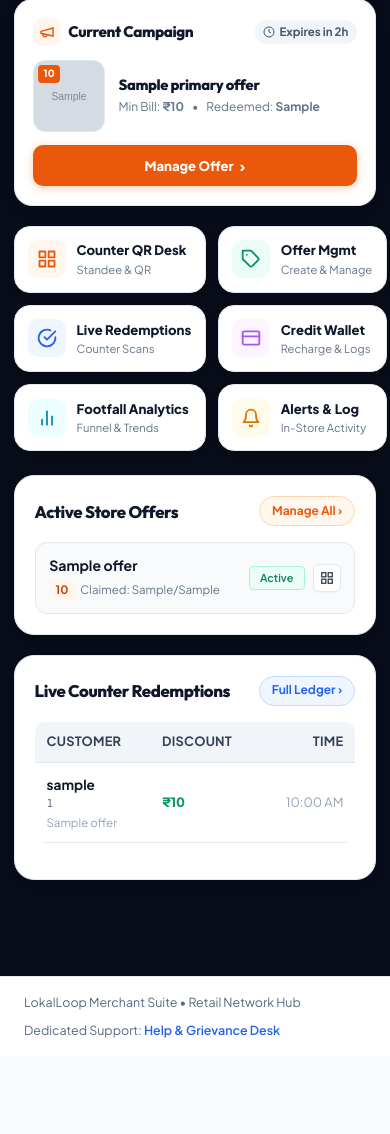
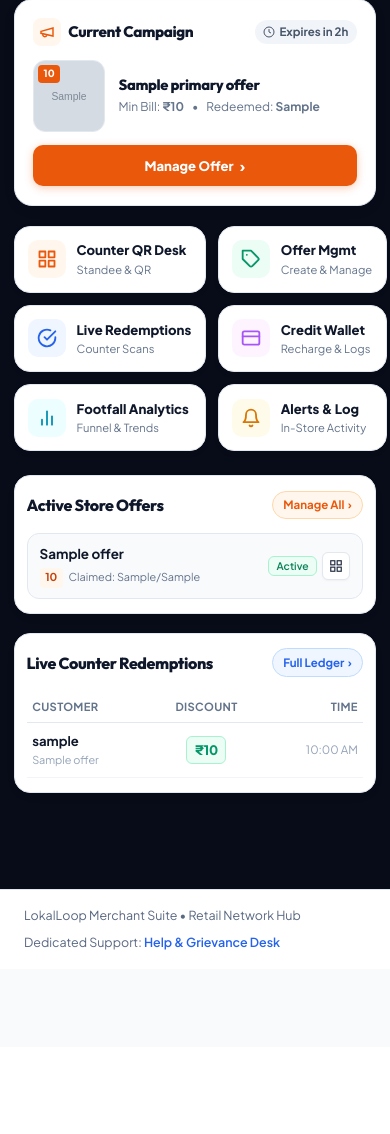
Before and after one commit to vikiprobus/Lokalloop_New, a Django app: template templates/seller/dashboard.html in a window 390 px wide. Shown: the part 1062-2196 px from the top of the page. After the commit the page ends 2012 px from the top, so only its background shows below. Run offline with Django 5.2, Linux system fonts and the light colour scheme; the template is opened without the code that fills it: most values are stand-ins (such as "Sample title", 1, 10 or a date in 2020); grey boxes marked "Sample" are stand-in pictures.

Commit message:
Enhance merchant dashboard feed responsive layout, add Google/Carto tiles with Redraw Map button, and optimize mobile padding

```diff
--- a/templates/base/seller_base.html
+++ b/templates/base/seller_base.html
@@ -29,6 +29,13 @@
       width: 100%;
     }
 
+    .portal-content-body {
+      padding: 1.25rem 1.5rem;
+      width: 100%;
+      max-width: 100%;
+      box-sizing: border-box;
+      overflow-x: hidden;
+    }
     .portal-main {
       flex: 1;
       display: flex;
@@ -219,6 +226,9 @@
     }
 
     @media (max-width: 768px) {
+      .portal-content-body {
+        padding: 0.85rem 0.65rem 4.5rem !important;
+      }
       body {
         padding-bottom: calc(78px + env(safe-area-inset-bottom, 8px)) !important;
       }
@@ -482,7 +492,7 @@
       {% endif %}
 
       <!-- Content Body -->
-      <div style="padding: 1.25rem 1.5rem; flex: 1;">
+      <div class="portal-content-body" style="flex: 1;">
         {% block content %}{% endblock %}
       </div>
 
--- a/templates/seller/dashboard.html
+++ b/templates/seller/dashboard.html
@@ -312,40 +312,128 @@
   .seller-split-feed-grid {
     display: grid;
     grid-template-columns: 1fr;
-    gap: 1.25rem;
+    gap: 1.15rem;
     margin-bottom: 2rem;
+    width: 100%;
+    box-sizing: border-box;
   }
   @media (min-width: 992px) {
     .seller-split-feed-grid {
       grid-template-columns: 1fr 1fr;
+      gap: 1.5rem;
     }
+  }
+  .seller-feed-card {
+    background: #ffffff;
+    border: 1px solid #e2e8f0;
+    border-radius: 18px;
+    padding: 1.15rem;
+    box-shadow: 0 4px 15px -3px rgba(0, 0, 0, 0.04);
+    box-sizing: border-box;
+    width: 100%;
+    max-width: 100%;
+    min-width: 0;
+    overflow: hidden;
+  }
+  @media (max-width: 768px) {
+    .seller-feed-card {
+      padding: 0.9rem 0.75rem;
+      border-radius: 16px;
+    }
+  }
+  .seller-feed-header {
+    display: flex;
+    align-items: center;
+    justify-content: space-between;
+    gap: 0.5rem;
+    margin-bottom: 0.85rem;
+    width: 100%;
+    box-sizing: border-box;
+  }
+  .seller-feed-title {
+    font-size: 1rem;
+    font-weight: 800;
+    color: #0f172a;
+    font-family: 'Outfit', sans-serif;
+    margin: 0;
+    white-space: nowrap;
+    overflow: hidden;
+    text-overflow: ellipsis;
+  }
+  .seller-feed-btn {
+    font-size: 0.72rem;
+    font-weight: 700;
+    padding: 0.28rem 0.65rem;
+    border-radius: 9999px;
+    text-decoration: none;
+    white-space: nowrap;
+    flex-shrink: 0;
+    display: inline-flex;
+    align-items: center;
+    gap: 0.2rem;
+  }
+  .active-offer-item {
+    padding: 0.65rem 0.75rem;
+    background: #f8fafc;
+    border: 1px solid #e2e8f0;
+    border-radius: 12px;
+    display: flex;
+    align-items: center;
+    justify-content: space-between;
+    gap: 0.5rem;
+    box-sizing: border-box;
+    width: 100%;
+    min-width: 0;
+  }
+  .active-offer-info {
+    flex: 1;
+    min-width: 0;
+    overflow: hidden;
+  }
+  .active-offer-title {
+    font-weight: 700;
+    font-size: 0.84rem;
+    color: #0f172a;
+    white-space: nowrap;
+    overflow: hidden;
+    text-overflow: ellipsis;
+    display: block;
+  }
+  .active-offer-meta {
+    font-size: 0.7rem;
+    color: #64748b;
+    margin-top: 0.15rem;
+    display: flex;
+    align-items: center;
+    gap: 0.35rem;
+    flex-wrap: wrap;
   }
 </style>
 <div class="seller-split-feed-grid">
 
   <!-- Live Active Offers -->
-  <div style="background: #ffffff; border: 1px solid #e2e8f0; border-radius: 20px; padding: 1.25rem; box-shadow: 0 4px 15px -3px rgba(0, 0, 0, 0.04);">
-    <div style="display: flex; align-items: center; justify-content: space-between; gap: 0.5rem; margin-bottom: 1rem; flex-wrap: wrap;">
-      <h3 style="font-size: 1.05rem; font-weight: 800; color: #0f172a; font-family: 'Outfit', sans-serif; margin: 0;">
+  <div class="seller-feed-card">
+    <div class="seller-feed-header">
+      <h3 class="seller-feed-title">
         Active Store Offers
       </h3>
-      <a href="/seller/offers/" style="font-size: 0.75rem; font-weight: 700; color: #ea580c; background: #fff7ed; border: 1px solid #fed7aa; padding: 0.3rem 0.75rem; border-radius: 9999px; text-decoration: none; white-space: nowrap;">
+      <a href="/seller/offers/" class="seller-feed-btn" style="color: #ea580c; background: #fff7ed; border: 1px solid #fed7aa;">
         <span>Manage All</span> &rsaquo;
       </a>
     </div>
 
-    <div style="display: flex; flex-direction: column; gap: 0.65rem;">
+    <div style="display: flex; flex-direction: column; gap: 0.6rem; width: 100%; box-sizing: border-box;">
       {% for offer in active_offers %}
-        <div style="padding: 0.75rem 0.85rem; background: #f8fafc; border: 1px solid #e2e8f0; border-radius: 12px; display: flex; align-items: center; justify-content: space-between; gap: 0.65rem;">
-          <div style="min-width: 0;">
-            <div style="font-weight: 700; font-size: 0.88rem; color: #0f172a; white-space: nowrap; overflow: hidden; text-overflow: ellipsis;">{{ offer.title }}</div>
-            <div style="font-size: 0.72rem; color: #64748b; margin-top: 0.15rem; display: flex; align-items: center; gap: 0.35rem; flex-wrap: wrap;">
-              <span style="background: #fff7ed; color: #c2410c; padding: 0.1rem 0.4rem; border-radius: 4px; font-weight: 700;">{{ offer.discount_display }}</span>
-              <span>Claimed: {{ offer.current_redemptions }}/{{ offer.max_redemptions }}</span>
+        <div class="active-offer-item">
+          <div class="active-offer-info">
+            <span class="active-offer-title">{{ offer.title }}</span>
+            <div class="active-offer-meta">
+              <span style="background: #fff7ed; color: #c2410c; padding: 0.1rem 0.35rem; border-radius: 4px; font-weight: 700; font-size: 0.68rem;">{{ offer.discount_display }}</span>
+              <span style="font-size: 0.68rem;">Claimed: {{ offer.current_redemptions }}/{{ offer.max_redemptions }}</span>
             </div>
           </div>
-          <div class="d-flex gap-1 align-center flex-shrink-0">
-            <span class="badge badge-success" style="font-size: 0.68rem;">Active</span>
+          <div style="display: flex; align-items: center; gap: 0.35rem; flex-shrink: 0;">
+            <span class="badge badge-success" style="font-size: 0.65rem; padding: 0.15rem 0.45rem; border-radius: 6px;">Active</span>
             <a href="/seller/qr/?offer={{ offer.id }}" class="btn btn-outline btn-sm" style="width: 28px; height: 28px; padding: 0; display: inline-flex; align-items: center; justify-content: center; border-radius: 6px;" title="View Counter QR">
               <svg width="14" height="14" viewBox="0 0 24 24" fill="none" stroke="currentColor" stroke-width="2"><rect x="3" y="3" width="7" height="7"/><rect x="14" y="3" width="7" height="7"/><rect x="14" y="14" width="7" height="7"/><rect x="3" y="14" width="7" height="7"/></svg>
             </a>
@@ -358,43 +446,44 @@
   </div>
 
   <!-- Recent Redemptions Stream -->
-  <div style="background: #ffffff; border: 1px solid #e2e8f0; border-radius: 20px; padding: 1.25rem; box-shadow: 0 4px 15px -3px rgba(0, 0, 0, 0.04);">
-    <div style="display: flex; align-items: center; justify-content: space-between; gap: 0.5rem; margin-bottom: 1rem; flex-wrap: wrap;">
-      <h3 style="font-size: 1.05rem; font-weight: 800; color: #0f172a; font-family: 'Outfit', sans-serif; margin: 0;">
+  <div class="seller-feed-card">
+    <div class="seller-feed-header">
+      <h3 class="seller-feed-title">
         Live Counter Redemptions
       </h3>
-      <a href="/seller/redemptions/" style="font-size: 0.75rem; font-weight: 700; color: #2563eb; background: #eff6ff; border: 1px solid #bfdbfe; padding: 0.3rem 0.75rem; border-radius: 9999px; text-decoration: none; white-space: nowrap;">
+      <a href="/seller/redemptions/" class="seller-feed-btn" style="color: #2563eb; background: #eff6ff; border: 1px solid #bfdbfe;">
         <span>Full Ledger</span> &rsaquo;
       </a>
     </div>
 
-    <div class="table-responsive">
-      <table class="table" style="font-size: 0.82rem; width: 100%; border-collapse: collapse;">
+    <div style="width: 100%; overflow-x: auto; -webkit-overflow-scrolling: touch; box-sizing: border-box;">
+      <table style="width: 100%; font-size: 0.82rem; border-collapse: collapse; min-width: 260px;">
         <thead>
-          <tr style="border-bottom: 1px solid #e2e8f0; color: #64748b; font-size: 0.72rem; text-transform: uppercase;">
-            <th style="padding: 0.5rem 0.4rem; text-align: left;">Customer</th>
-            <th style="padding: 0.5rem 0.4rem; text-align: left;">Discount</th>
-            <th style="padding: 0.5rem 0.4rem; text-align: right;">Time</th>
+          <tr style="border-bottom: 1px solid #e2e8f0; color: #64748b; font-size: 0.7rem; text-transform: uppercase; letter-spacing: 0.03em;">
+            <th style="padding: 0.45rem 0.35rem; text-align: left;">Customer</th>
+            <th style="padding: 0.45rem 0.35rem; text-align: center; white-space: nowrap;">Discount</th>
+            <th style="padding: 0.45rem 0.35rem; text-align: right; white-space: nowrap;">Time</th>
           </tr>
         </thead>
         <tbody>
           {% for r in recent_redemptions %}
             <tr style="border-bottom: 1px solid #f1f5f9;">
-              <td style="padding: 0.55rem 0.4rem;">
-                <strong style="color: #0f172a; font-size: 0.85rem;">{{ r.buyer.buyer_profile.nickname|default:"Shopper" }}</strong>
-                <div style="font-size: 0.68rem; color: #64748b; font-family: monospace;">{{ r.buyer.buyer_profile.public_unique_id|default:"-" }}</div>
-                <div style="font-size: 0.72rem; color: #94a3b8; margin-top: 0.1rem;">{{ r.offer.title|truncatechars:20 }}</div>
+              <td style="padding: 0.5rem 0.35rem; min-width: 0; max-width: 130px;">
+                <div style="font-weight: 700; color: #0f172a; font-size: 0.82rem; white-space: nowrap; overflow: hidden; text-overflow: ellipsis;">{{ r.buyer.buyer_profile.nickname|default:"Shopper" }}</div>
+                <div style="font-size: 0.68rem; color: #94a3b8; white-space: nowrap; overflow: hidden; text-overflow: ellipsis;">{{ r.offer.title|default:"Counter Offer" }}</div>
               </td>
-              <td style="padding: 0.55rem 0.4rem; color: #059669; font-weight: 800; font-size: 0.9rem;">
-                ₹{{ r.discount_given|floatformat:0 }}
+              <td style="padding: 0.5rem 0.35rem; text-align: center; white-space: nowrap;">
+                <span style="color: #059669; font-weight: 800; font-size: 0.82rem; background: #ecfdf5; padding: 0.15rem 0.45rem; border-radius: 6px; border: 1px solid #a7f3d0; display: inline-block;">
+                  ₹{{ r.discount_given|floatformat:0 }}
+                </span>
               </td>
-              <td style="padding: 0.55rem 0.4rem; text-align: right; color: #94a3b8; font-size: 0.72rem;">
+              <td style="padding: 0.5rem 0.35rem; text-align: right; color: #94a3b8; font-size: 0.72rem; white-space: nowrap;">
                 {{ r.redeemed_at|date:"h:i A" }}
               </td>
             </tr>
           {% empty %}
             <tr>
-              <td colspan="3" class="text-center text-muted" style="padding: 2rem 0; color: #94a3b8; font-size: 0.82rem;">
+              <td colspan="3" style="text-align: center; padding: 2rem 0; color: #94a3b8; font-size: 0.82rem;">
                 No redemptions recorded today.
               </td>
             </tr>
```
Also changed, not shown: templates/seller/shop_profile.html (+84 -33 lines).
